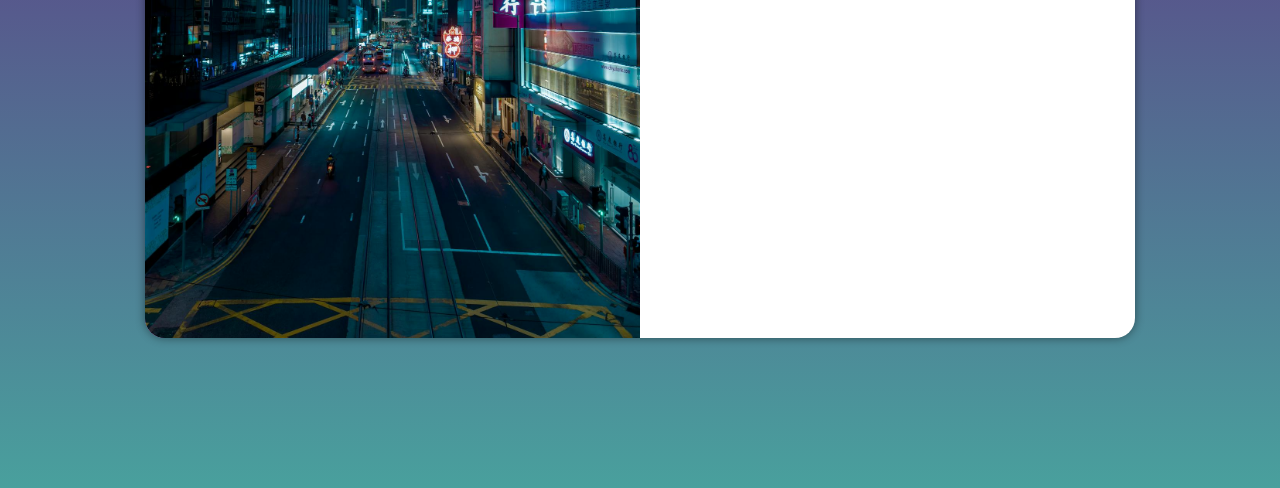
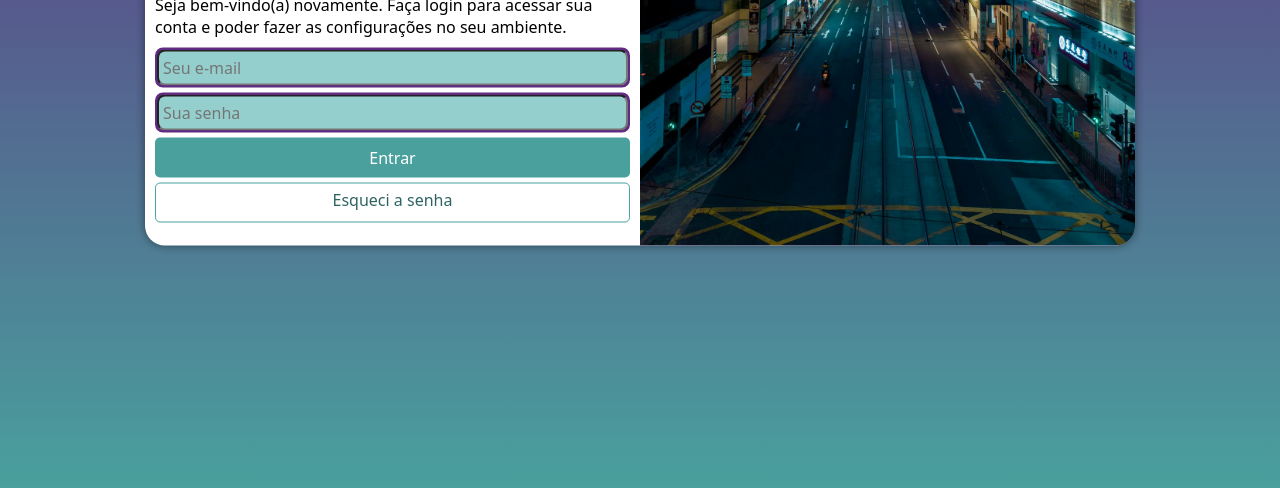
Before and after one commit to lpauloaraujo/projeto-login, a plain HTML site: page index.html in a window 1280 px wide. Shown: the part 312-800 px from the top of the page. Drawn offline with Linux system fonts and the light colour scheme.

Commit message:
finalizando o projeto tela de login

```diff
--- a/estilos/media-query.css
+++ b/estilos/media-query.css
@@ -8,6 +8,7 @@
 
     section#login {
         width: 90vw;
+        height: 280px;
     }
 
     section#login > div#imagem {
@@ -30,11 +31,27 @@
 
     section#login {
         width: 990px;
+        height: 315px;
     }
 
     section#login > div#imagem {
-        float: left;
+        float: right;
         width: 50%;
         height: 100%;
     }
+
+    section#login > div#formulario {
+        float: left;
+        width: 50%;
+    }
+
+    div#formulario > h1 {
+        font-size: 2em;
+    }
+
+    div#formulario > p {
+        font-size: 1em;
+        margin: 10px 0px;
+    }
+
 }
--- a/estilos/style.css
+++ b/estilos/style.css
@@ -54,3 +54,76 @@ section#login > div#formulario {
     display: block;
     padding: 10px;
 }
+
+div#formulario > h1 {
+    text-align: center;
+    margin-bottom: 10px;
+}
+
+div#formulario > p {
+    font-size: 0.8em;
+}
+
+/*função calc(100% - 44px)*/
+
+form > div.campo {
+    background-color: #5f2c82;
+    display: block;
+    width: 100%;
+    height: 40px;
+    border-radius: 8px;
+    margin: 5px 0px;
+    border: 2px solid #5f2c82;
+}
+
+div.campo > label {
+    display: none;
+}
+
+div.campo > input {
+    background-color: #94cfcd;
+    font-size: 1em;
+    width: 100%;
+    height: 100%;
+    border-radius: 8px;
+    padding: 4px;
+}
+
+div.campo > input:focus-within {
+    background-color: white;
+    border: none;
+}
+
+form > input[type=submit] {
+    display: block;
+    font-size: 1em;
+    width: 100%;
+    height: 40px;
+    background-color: #49a09d;
+    color: white;
+    border: none;
+    border-radius: 5px;
+}
+
+form > input[type=submit]:hover {
+    background-color: #2d6462;
+}
+
+form > a.botao {
+    display: block;
+    text-align: center;
+    font-size: 1em;
+    width: 100%;
+    height: 40px;
+    padding-top: 5px;
+    margin-top: 5px;
+    color: #2d6462;
+    background-color: white;
+    border: 1px solid #49a09d;
+    border-radius: 5px;
+    text-decoration: none;
+}
+
+form > a.botao:hover {
+    background-color: #6cd3cf;
+}
--- a/index.html
+++ b/index.html
@@ -15,8 +15,19 @@
             <div id="formulario">
                 <h1>Login</h1>
                 <p>Seja bem-vindo(a) novamente. Faça login para acessar sua conta e poder fazer as configurações no seu ambiente.</p>
-                <form action="login.php" method="post">
-
+                <form action="login.php" method="post" autocomplete="on">
+                    <div class="campo">
+                        <input type="email" name="login" id="ilogin" placeholder="Seu e-mail" autocomplete="email" required maxlength="30">
+                        <label for="ilogin" >Login</label>
+                    </div>
+                    <div class="campo">
+                        <input type="password" name="senha" id="isenha" placeholder="Sua senha" autocomplete="current-password" required minlength="8">
+                        <label for="isenha">Senha</label>
+                    </div>
+                    <input type="submit" value="Entrar">
+                    <a href="esqueci.html" class="botao">
+                        Esqueci a senha
+                    </a>
                 </form>
             </div>
         </section>
```
